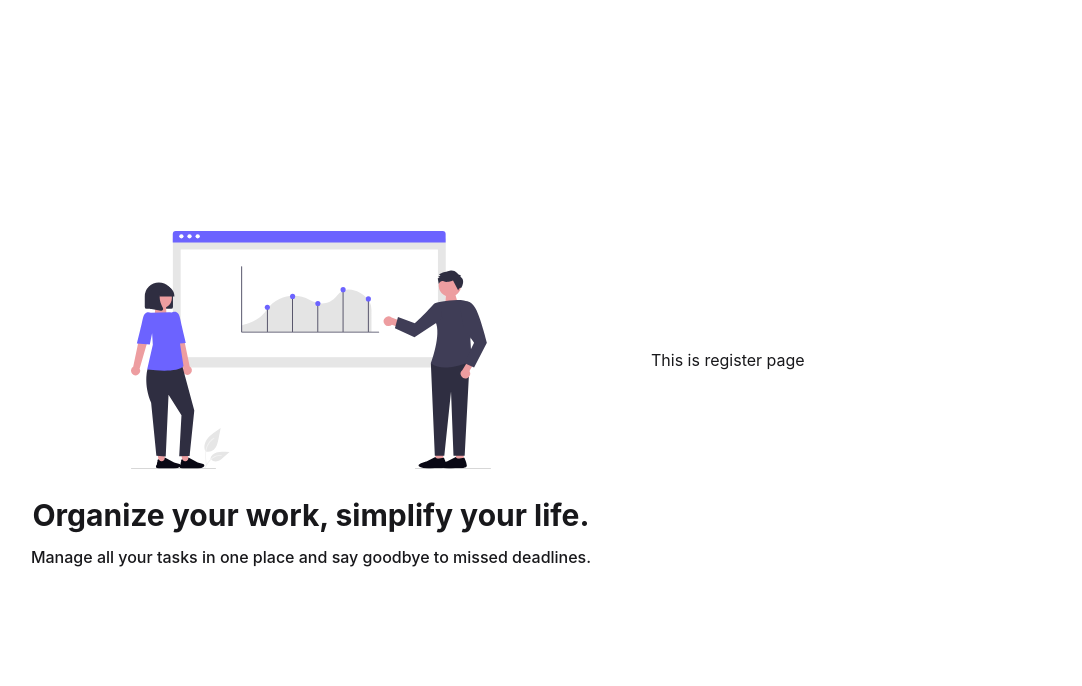
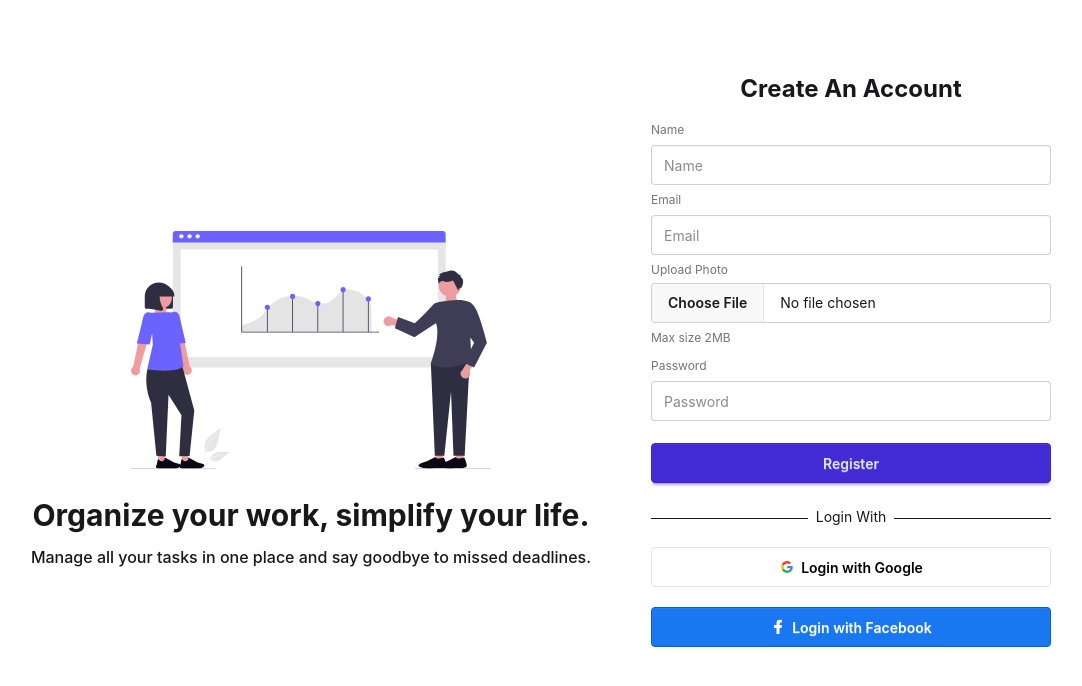
Before and after one commit to SubrotoKumar7/kajki, a React (Vite) app: page /auth/register in a window 1280 px wide. Shown: the top 686 px of the page, without its empty margins (9-1091 px from the left). Built offline with nearby package versions, Linux system fonts and the light colour scheme.

Commit message:
register page added

```diff
--- a/src/layout/Auth.jsx
+++ b/src/layout/Auth.jsx
@@ -6,7 +6,7 @@ const Auth = () => {
         <div>
             <Container>
                 <div className="flex h-screen relative items-center justify-center flex-col md:flex-row gap-10 p-5">
-                    <div className="flex-1 text-center mt-10 md:mt-0">
+                    <div className="flex-1 text-center mt-30 md:mt-0">
                         <img src="/analytics.svg" className="w-1/2 md:w-3/5 mx-auto" alt="analytics illustrations" />
                         <h1 className="text-3xl mt-7 mb-3 font-bold">Organize your work, simplify your life.</h1>
                         <p className="font-medium">Manage all your tasks in one place and say goodbye to missed deadlines.</p>
--- a/src/pages/Login.jsx
+++ b/src/pages/Login.jsx
@@ -3,7 +3,7 @@ import SocialAuth from "../components/SocialAuth";
 const Login = () => {
   return (
     <div className="md:w-100 w-full mx-auto">
-        <h1 className="text-3xl text-center font-bold mb-3">Login</h1>
+        <h1 className="text-2xl text-center font-bold mb-3">Login</h1>
         <fieldset className="fieldset">
           <label className="label">Email</label>
           <input
--- a/src/pages/Register.jsx
+++ b/src/pages/Register.jsx
@@ -1,7 +1,40 @@
+import SocialAuth from "../components/SocialAuth";
+
 const Register = () => {
     return (
-        <div>
-            <h1>This is register page</h1>
+        <div className="md:w-100 w-full">
+            <h1 className="text-2xl text-center font-bold mb-3">Create An Account</h1>
+            <div>
+                <fieldset className="fieldset">
+                <label className="label">Name</label>
+                <input
+                    type="text"
+                    className="input w-full"
+                    placeholder="Name"
+                />
+                <label className="label">Email</label>
+                <input
+                    type="email"
+                    className="input w-full"
+                    placeholder="Email"
+                />
+                <fieldset className="fieldset">
+                    <legend className="label">Upload Photo</legend>
+                    <input type="file" className="file-input w-full" />
+                    <label className="label">Max size 2MB</label>
+                </fieldset>
+                <label className="label">Password</label>
+                <input
+                    type="password"
+                    className="input w-full"
+                    placeholder="Password"
+                />
+                <button className="btn btn-primary mt-4">Register</button>
+                </fieldset>
+            </div>
+            <div className="mt-5">
+                <SocialAuth></SocialAuth>
+            </div>
         </div>
     );
 };
```
